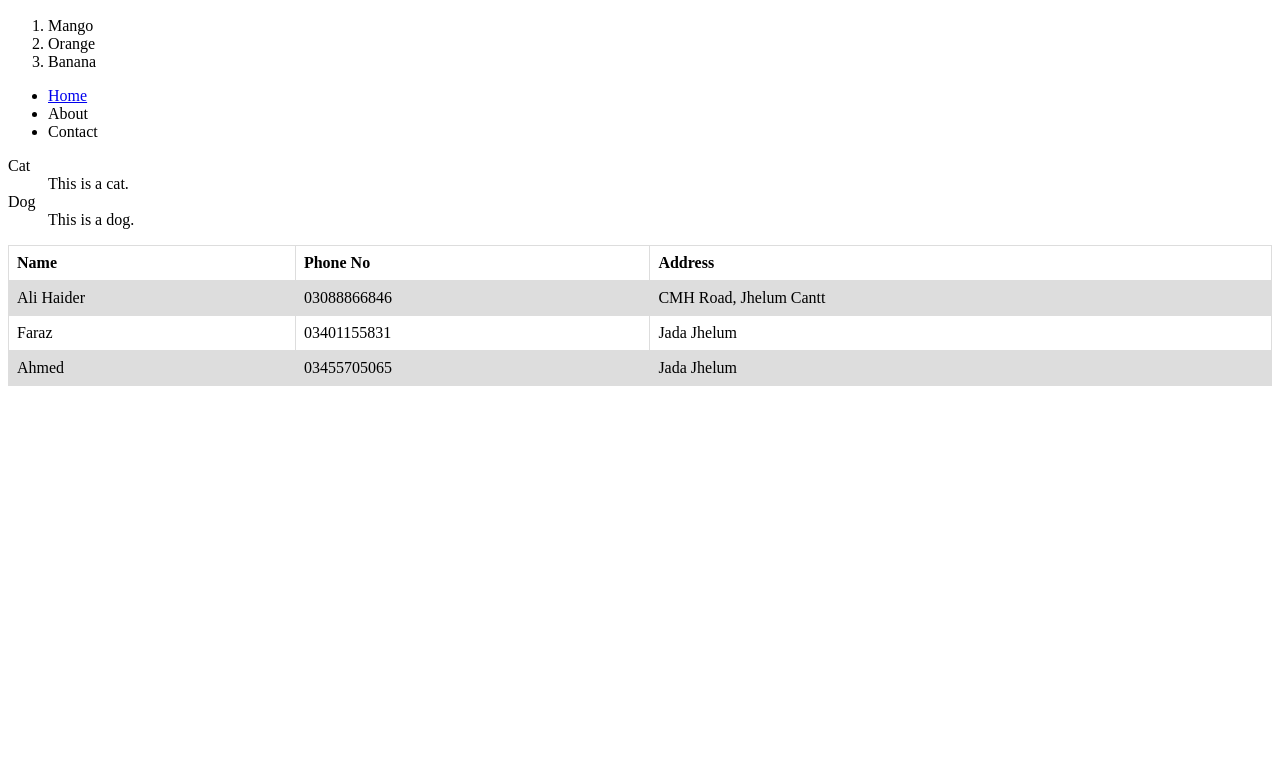
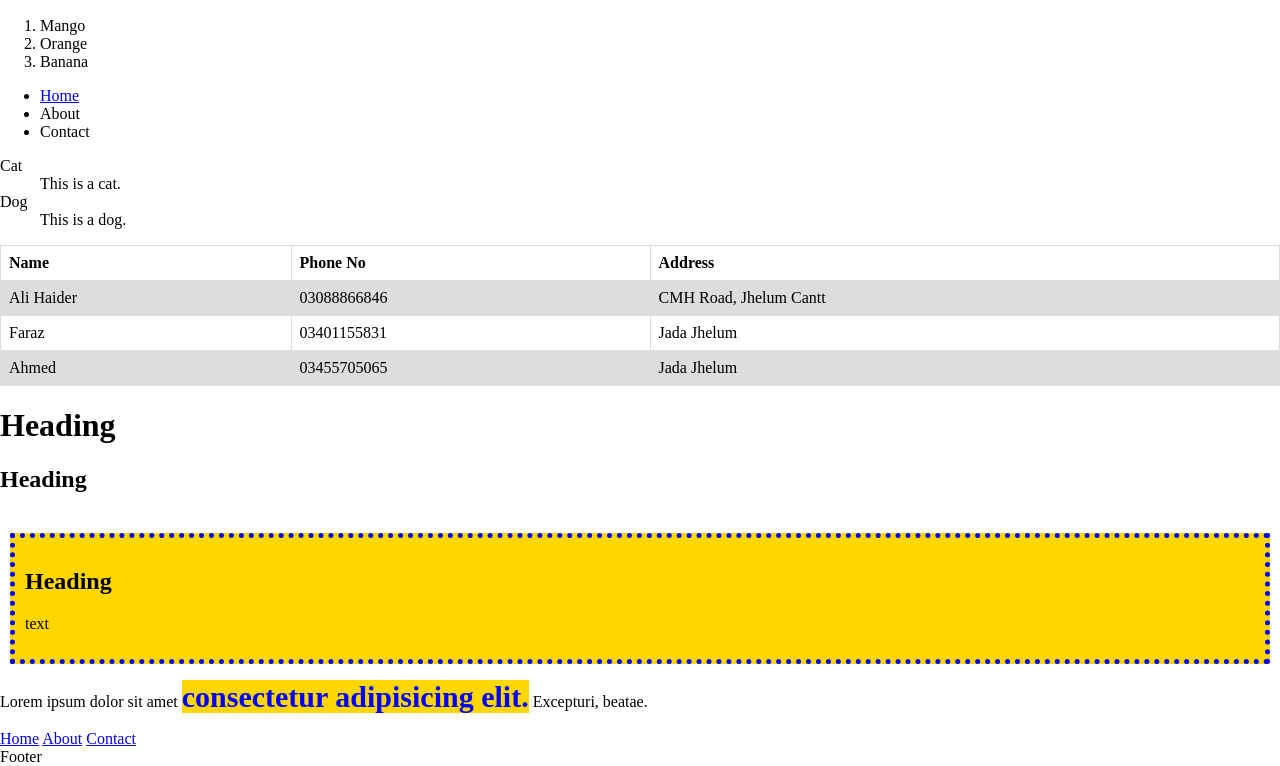
Before and after one commit to alihaider001/faraz-website, a plain HTML site: page lecture 2/index.html in a window 1280 px wide. Shown: the part 2129-2895 px from the top of the page. Before the commit the page ends 2523 px from the top, so only its background shows below. Drawn offline with Linux system fonts and the light colour scheme.

Commit message:
Add full lection 2.

```diff
--- a/lecture 2/index.html
+++ b/lecture 2/index.html
@@ -10,6 +10,9 @@
     <title>YouTube: Home</title>
 
     <style>
+      body {
+        margin: 0;
+      }
       .image {
         width: 400px;
         height: 400px;
@@ -26,6 +29,29 @@
       }
       tr:nth-child(even) {
         background-color: #ddd;
+      }
+      .container {
+        background-color: gold;
+        padding-left: 10px;
+        padding-right: 10px;
+        padding-bottom: 10px;
+        padding-top: 20px;
+        padding: 10px; /* Short hand property for padding */
+        border: 10px solid black; /* Short hand property for border */
+        border-width: 5px;
+        border-style: dotted;
+        border-color: blue;
+        margin: 10px;
+        margin-top: 40px;
+        /* border-radius: 20px; */
+      }
+      .word {
+        color: blue;
+        font-size: 30px;
+        font-weight: bold;
+        height: 100px;
+        width: 500px;
+        background-color: gold;
       }
     </style>
   </head>
@@ -164,5 +190,40 @@
         <td>Jada Jhelum</td>
       </tr>
     </table>
+
+    <!-- Block Level Elements and Inline Elements -->
+    <!-- Block Level Elements -->
+    <h1>Heading</h1>
+    <h2>Heading</h2>
+    <!-- Block Level -->
+    <!-- Box Model -->
+    <div class="container">
+      <h2>Heading</h2>
+      <p>text</p>
+    </div>
+
+    <!-- Inline Level Elements -->
+    <p>
+      Lorem ipsum dolor sit amet
+      <span class="word">consectetur adipisicing elit.</span> Excepturi, beatae.
+    </p>
+
+    <!-- Semantic Elements -->
+    <header>
+      <nav>
+        <a href="#">Home</a>
+        <a href="#">About</a>
+        <a href="#">Contact</a>
+      </nav>
+    </header>
+    <main>
+      <aside></aside>
+      <article>
+        <section></section>
+        <section></section>
+        <section></section>
+      </article>
+    </main>
+    <footer>Footer</footer>
   </body>
 </html>
```
